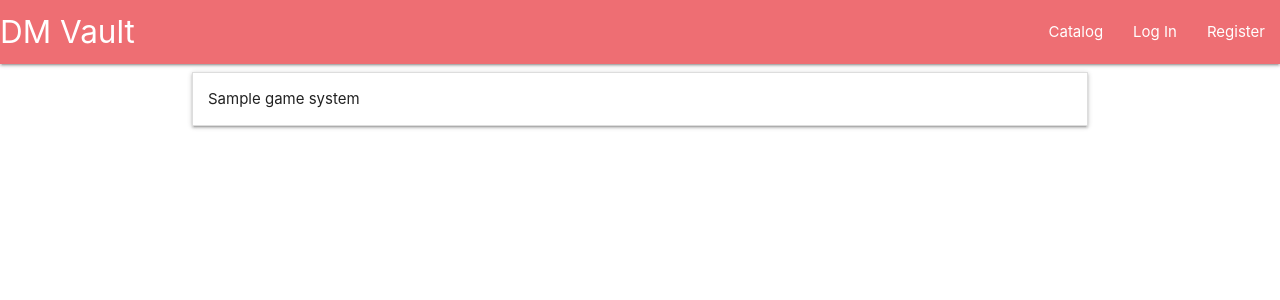
After one commit to cfconor/rpg-book-repository, a Flask app: page /view_game_systems in a window 1280 px wide. The commit adds this page. Shown: the top 300 px of the page. Run offline with Flask 2, Linux system fonts and the light colour scheme; a database or web service that is not in the repository returns one stand-in record (values such as "Sample title"); some libraries are stand-ins or nearby versions.

Commit message:
added view_game_systems.html and added functionality for it

```diff
--- a/app.py
+++ b/app.py
@@ -156,6 +156,13 @@ def add_game_system():
     return render_template("add_game_systems.html")
 
 
+@app.route("/view_game_systems")
+def view_game_systems():
+    game_systems = list(mongo_obj.db.game_systems.find())
+    return render_template("view_game_systems.html", game_systems=game_systems)
+
+
+
 if __name__ == "__main__":
     app.run(host=os.environ.get("IP"),
             port=int(os.environ.get("PORT")),
--- a/templates/base.html
+++ b/templates/base.html
@@ -19,7 +19,7 @@
         <!-- Dropdown Structure -->
         <ul id="game_system_dropdown" class="dropdown-content">
             <li><a href="{{ url_for('add_game_system') }}">Create Game System</a></li>
-            <li><a href="#!">View Game Systems</a></li>
+            <li><a href="{{ url_for('view_game_systems') }}">View Game Systems</a></li>
         </ul>
 
 
--- /dev/null
+++ b/templates/view_game_systems.html
@@ -0,0 +1,18 @@
+{% extends "base.html" %}
+{% block content %}
+
+    <ul class="collapsible align-center">
+        {% for game_system in game_systems %}
+            <li>
+                <div class="collapsible-header">
+                    {{ game_system.system_name }}
+                </div>
+                <div class="collapsible-body">
+                    {{ game_system.created_by }}
+                </div>
+            </li>
+        {% endfor %}
+    </ul>
+
+
+{% endblock %}
```
